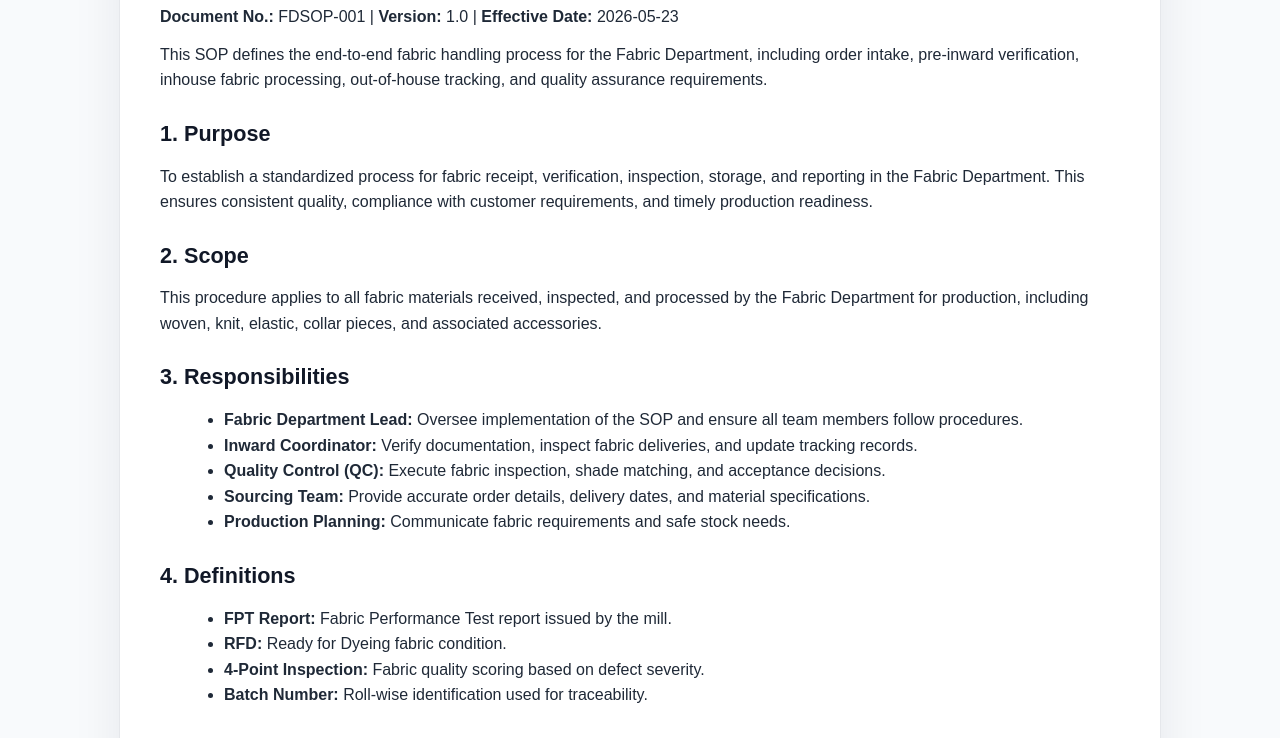
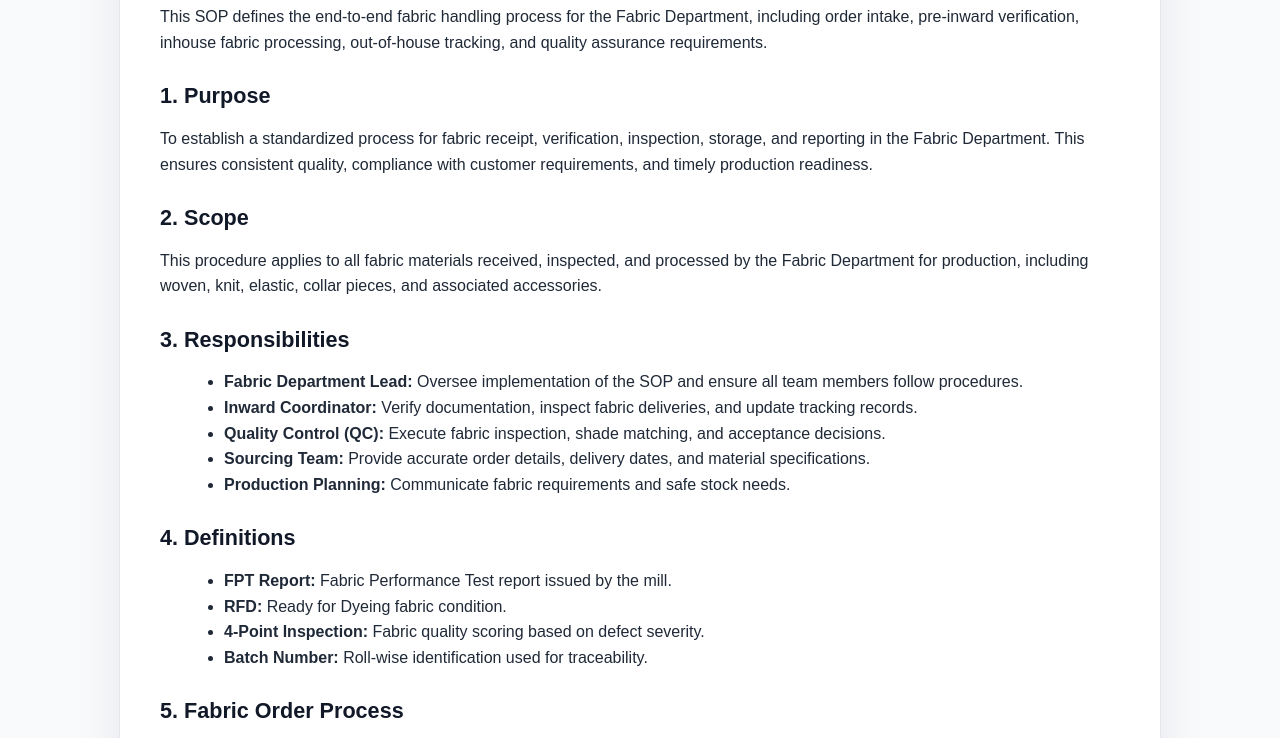
Before and after one commit to Pawan-Verma-25/Fabric-Department-SOP, a plain HTML site: page index.html in a window 1280 px wide. Shown: the part 148-886 px from the top of the page. Drawn offline with Linux system fonts and the light colour scheme.

Commit message:
Remove document header information (Document No., Version, Effective Date)

```diff
--- a/index.html
+++ b/index.html
@@ -86,7 +86,6 @@
 <body>
   <div class="container">
     <h1>Fabric Department Standard Operating Procedure (SOP)</h1>
-    <p><strong>Document No.:</strong> FDSOP-001 | <strong>Version:</strong> 1.0 | <strong>Effective Date:</strong> 2026-05-23</p>
     <p>This SOP defines the end-to-end fabric handling process for the Fabric Department, including order intake, pre-inward verification, inhouse fabric processing, out-of-house tracking, and quality assurance requirements.</p>
 
     <h2>1. Purpose</h2>
```
